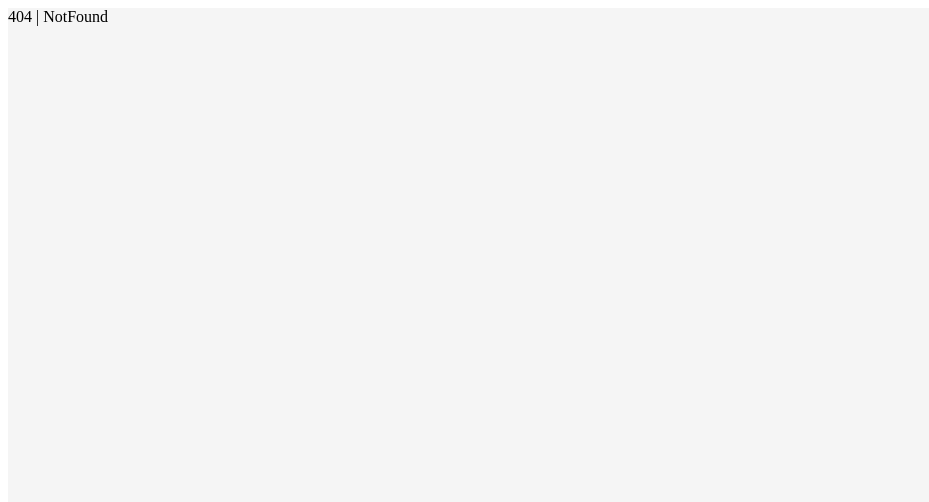
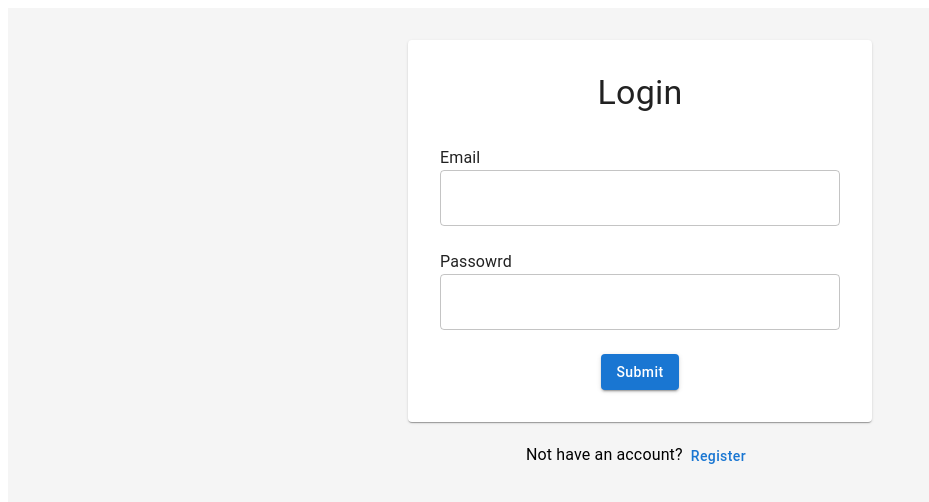
Before and after one commit to Youssef11296/shopping-cart-frontend, a React (Vite) app: page /login in a window 1280 px wide. Before the commit this address had no page. Shown: the top 502 px of the page, without its empty margins (0-929 px from the left). Built offline with nearby package versions, Linux system fonts and the light colour scheme.

Commit message:
auth-guard added

```diff
--- a/src/components/LoginForm.tsx
+++ b/src/components/LoginForm.tsx
@@ -26,7 +26,8 @@
 		}),
 		onSubmit: async (_values, helpers) => {
 			try {
-				navigate("/home")
+				window.localStorage.setItem("token", "sometoken123")
+				navigate("/")
 				toast.success("Successfulyy, logged in")
 			} catch (err: any) {
 				helpers.setStatus({ success: false });
--- a/src/components/RegisterForm.tsx
+++ b/src/components/RegisterForm.tsx
@@ -33,7 +33,8 @@
 		}),
 		onSubmit: async (_values, helpers) => {
 			try {
-				navigate('/home');
+				window.localStorage.setItem("token", "sometoken123")
+				navigate('/');
 				toast.success("Successfully, registered.")
 			} catch (err: any) {
 				helpers.setStatus({ success: false });
--- /dev/null
+++ b/src/guards/auth-guard.tsx
@@ -0,0 +1,21 @@
+/* eslint-disable @typescript-eslint/no-explicit-any */
+import { useEffect } from 'react'
+import { useNavigate } from 'react-router-dom'
+
+const AuthGuard = (props: any) => {
+	const { children } = props
+
+	const navigate = useNavigate()
+
+	const token = window.localStorage.getItem("token")
+
+	useEffect(() => {
+		if (!token) {
+			navigate("/login")
+		}
+	}, [token, navigate])
+
+	return children
+}
+
+export default AuthGuard
--- /dev/null
+++ b/src/hocs/with-auth-guard.tsx
@@ -0,0 +1,12 @@
+/* eslint-disable @typescript-eslint/no-explicit-any */
+import AuthGuard from "../guards/auth-guard"
+
+const withAuthGuard = (Component: any) => (props: any) => {
+	return (
+		<AuthGuard>
+			<Component {...props} />
+		</AuthGuard>
+	)
+}
+
+export default withAuthGuard
--- a/src/pages/HomePage.tsx
+++ b/src/pages/HomePage.tsx
@@ -1,4 +1,6 @@
+/* eslint-disable react-refresh/only-export-components */
 import { Typography, Container } from '@mui/material'
+import withAuthGuard from '../hocs/with-auth-guard'
 
 const HomePage = () => {
 	return (
@@ -8,4 +10,4 @@
 	)
 }
 
-export default HomePage
+export default withAuthGuard(HomePage)
```
Also changed, not shown: src/configs/routes.ts (+4 -3 lines).
